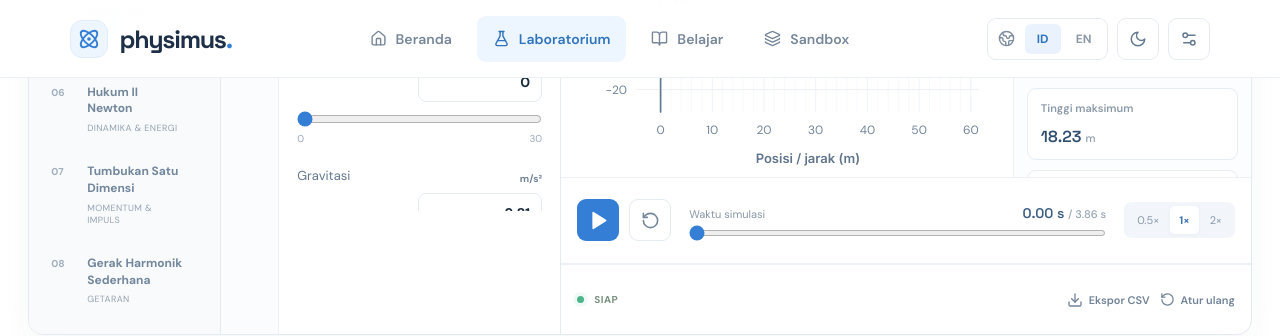
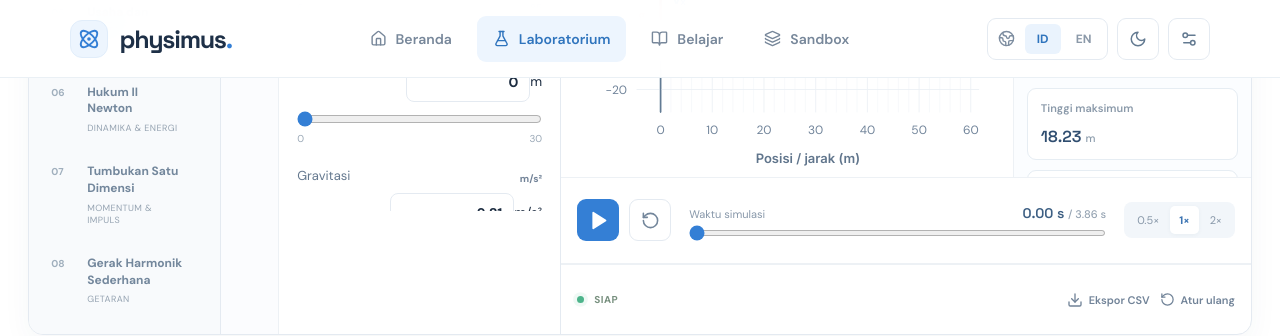
Before and after one commit to Zarr-Dev/physimus, a React (Vite) app: page / in a window 1280 px wide. Both pictures are taken after a click on the button 258 px from the left and 1117 px from the top of the page. Shown: the part 717-1053 px from the top of the page. Built offline with nearby package versions, Linux system fonts and the light colour scheme.

Commit message:
Place every experiment parameter unit beside its numeric editor

```diff
--- a/src/App.tsx
+++ b/src/App.tsx
@@ -633,7 +633,10 @@ function Slider({param,value,onChange}:{param:Param;value:number;onChange:(v:num
   const commit=()=>{const parsed=Number(draft);if(!draft.trim()||draft==="-"||draft==="."||draft==="-."||!validCharacters.test(draft)||!Number.isFinite(parsed)){setDraft(format(value));return;}const next=Math.max(param.min,Math.min(param.max,parsed));onChange(next);setDraft(format(next));};
   return <label className="slider-control">
     <span className="slider-heading"><span>{param.label}</span><strong><small>{param.unit}</small></strong></span>
-    <div className="parameter-entry-row"><input ref={inputRef} className="parameter-number-input" type="text" inputMode="decimal" value={draft} onChange={e=>{const raw=e.currentTarget.value;if(validCharacters.test(raw))setDraft(raw);}} onBlur={commit} onKeyDown={e=>{if(e.key==="Enter"){e.preventDefault();e.currentTarget.blur();return;}if(e.key.length===1&&!/[0-9.-]/.test(e.key))e.preventDefault();if(e.key==="-"&&(!signed||e.currentTarget.selectionStart!==0||draft.includes("-")))e.preventDefault();if(e.key==="."&&draft.includes("."))e.preventDefault();}} aria-label={param.label} aria-invalid={!validCharacters.test(draft)|| (draft.trim()!==""&&draft!=="-"&&draft!=="."&&draft!=="-."&&(Number(draft)<param.min||Number(draft)>param.max))}/></div>
+        <div className="parameter-entry-row">
+      <input ref={inputRef} className="parameter-number-input" type="text" inputMode="decimal" value={draft} onChange={e=>{const raw=e.currentTarget.value;if(validCharacters.test(raw))setDraft(raw);}} onBlur={commit} onKeyDown={e=>{if(e.key==="Enter"){e.preventDefault();e.currentTarget.blur();return;}if(e.key.length===1&&!/[0-9.-]/.test(e.key))e.preventDefault();if(e.key==="-"&&(!signed||e.currentTarget.selectionStart!==0||draft.includes("-")))e.preventDefault();if(e.key==="."&&draft.includes("."))e.preventDefault();}} aria-label={param.label+" ("+param.unit+")"} aria-invalid={!validCharacters.test(draft)|| (draft.trim()!==""&&draft!=="-"&&draft!=="."&&draft!="-."&&(Number(draft)<param.min||Number(draft)>param.max))}/>
+      <small className="parameter-unit" aria-hidden="true">{param.unit}</small>
+    </div>
     <input type="range" min={param.min} max={param.max} step={param.step} value={value} onChange={e=>onChange(Number(e.target.value))}/>
     <span className="slider-limits"><span>{param.min}</span><span>{param.max}</span></span>
   </label>;
```
